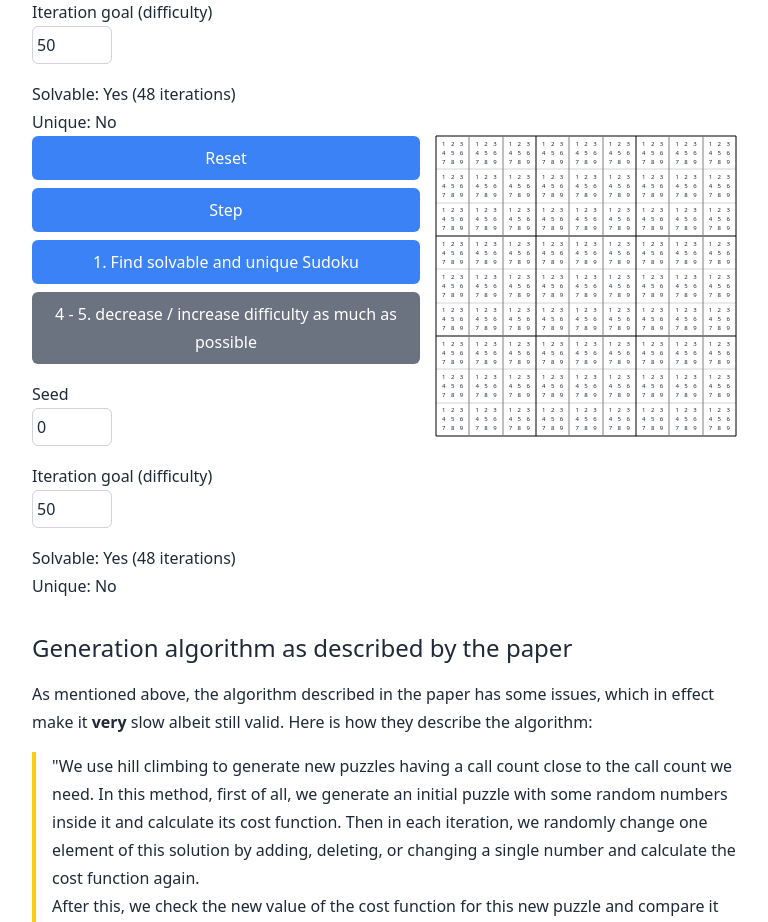
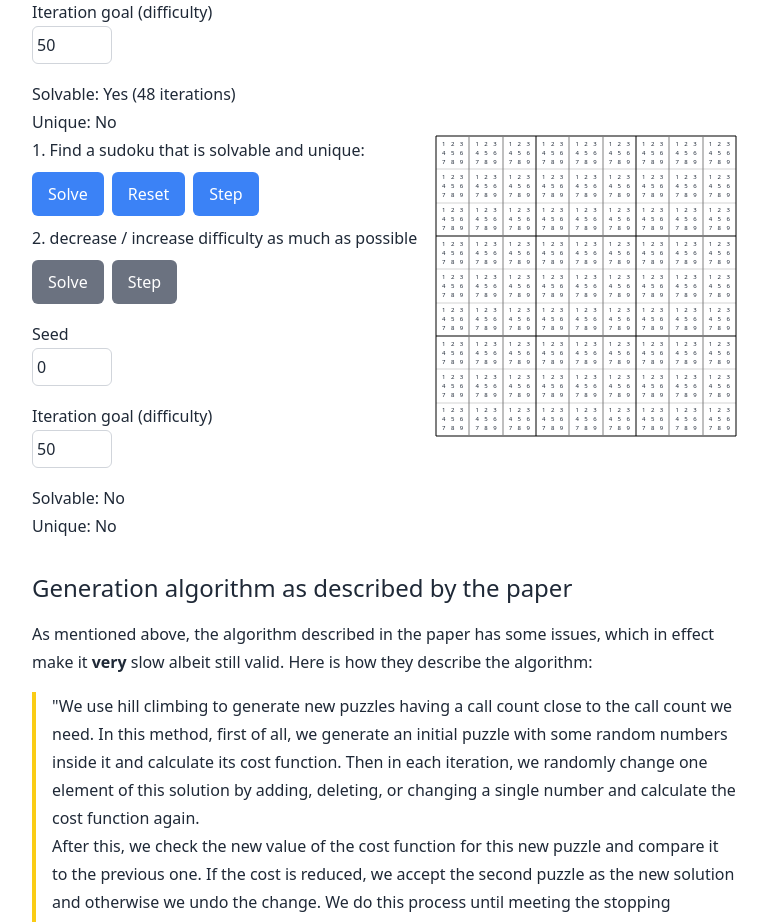
Before and after one commit to TN1ck/tn1ck.com, a Next.js app: page /blog/how-to-generate-sudokus in a window 1280 px wide. Shown: the part 6520-7442 px from the top of the page, without its empty margins (256-1024 px from the left). Built offline with nearby package versions, Linux system fonts and the light colour scheme.

Commit message:
chore: improve generator part

```diff
--- a/lib/sudoku/generate.ts
+++ b/lib/sudoku/generate.ts
@@ -7,7 +7,7 @@ import {
 } from "./common"
 import { flatten } from "lodash-es"
 import { sample, shuffle } from "./seededRandom"
-import { dfsLoop } from "./sudokus"
+import { dfsLoop, minimumRemainingValueStrategy } from "./sudokus"
 import { AC3Strategy } from "./ac3"
 
 export enum DIFFICULTY {
@@ -32,13 +32,22 @@ const sudokuSolver = (
   return dfsLoop([sudoku], AC3Strategy, 0)
 }
 
+export const sudokuSolverMRV = (
+  sudoku: SudokuGrid,
+): { solvedSudoku: SudokuGrid | null; iterations: number } => {
+  return dfsLoop([sudoku], minimumRemainingValueStrategy, 0)
+}
+
 /**
  * Checks that there is only one solution for the sudoku.
  *
  * This works by iterating over all cells and if an empty one is encountered,
  * we set numbers from 1-9 and make sure that only one yields a solution.
  */
-export function checkForUniqueness(sudoku: SudokuGrid): boolean {
+export function checkForUniqueness(
+  sudoku: SudokuGrid,
+  solver = sudokuSolver,
+): boolean {
   let rowIndex = 0
   for (const row of sudoku) {
     let colIndex = 0
@@ -54,7 +63,7 @@ export function checkForUniqueness(sudoku: SudokuGrid): boolean {
             continue
           }
 
-          const { solvedSudoku } = sudokuSolver(newSudoku)
+          const { solvedSudoku } = solver(newSudoku)
           if (solvedSudoku !== null) {
             timesSolved++
           }
@@ -244,7 +253,7 @@ export function increaseDifficultyOfSudoku(
     const newSudoku = cloneSudoku(sudoku)
     newSudoku[x][y] = 0
     const newCosts = sudokuSolver(newSudoku).iterations
-    if (newCosts > costs && checkForUniqueness(newSudoku)) {
+    if (newCosts >= costs && checkForUniqueness(newSudoku)) {
       return newSudoku
     }
   }
--- a/pages/blog/how-to-generate-sudokus.tsx
+++ b/pages/blog/how-to-generate-sudokus.tsx
@@ -39,6 +39,7 @@ import {
   makeSudokuSolvable,
   makeSudokuUnique,
   simplifySudoku,
+  sudokuSolverMRV,
 } from "../../lib/sudoku/generate"
 import {
   createSeededRandom,
@@ -617,6 +618,13 @@ const SudokuGenerator2 = ({
 }) => {
   const [seed, setSeed] = useState(0)
   const [iterationGoal, setIterationGoal] = useState(50)
+  const [timeoutTime, setTimeoutTime] = useState(10)
+  const [unique, setUnique] = useState(false)
+  const [solvedSudoku, setSolvedSudoku] = useState<{
+    solvedSudoku: SudokuGrid | null
+    iterations: number
+  } | null>(null)
+  const [maxReached, setMaxReached] = useState(false)
 
   const solveSudoku = useCallback(
     (sudoku: SudokuGrid) => {
@@ -687,33 +695,31 @@ const SudokuGenerator2 = ({
     [iterationGoal],
   )
 
-  const nearToTheDifficulty = (sudoku: SudokuGrid): SudokuGrid => {
-    let currentIterations = solveSudoku(sudoku).iterations
-    while (!validIterations(currentIterations)) {
+  const nearToTheDifficultyStep = (sudoku: SudokuGrid): SudokuGrid => {
+    let { iterations: currentIterations } = solveSudoku(sudoku)
     let newSudoku: SudokuGrid = []
     // Too difficult, make it easier.
     if (currentIterations > iterationGoal) {
+      console.log("Too difficult, make it easier.")
       newSudoku = simplifySudoku(sudoku, randomFn)
     }
     // Too easy, make it more difficult.
     if (currentIterations < iterationGoal) {
+      console.log("Too easy, make it more difficult.")
       newSudoku = increaseDifficultyOfSudoku(sudoku, randomFn)
     }
-      const newIterations = solveSudoku(newSudoku).iterations
-      if (currentIterations === newIterations && newIterations > 1) {
-        console.log("Reached maximum simplicity / difficulty with this sudoku.")
-        break
-      }
-      sudoku = newSudoku
-      currentIterations = newIterations
+
+    return newSudoku
   }
 
-    return sudoku
-  }
+  const reset = useCallback(() => {
+    setStack([cloneSudoku(EMPTY_SUDOKU)])
+    setSolvedSudoku(null)
+    setUnique(false)
+    setMaxReached(false)
+  }, [setStack, setSolvedSudoku, setUnique])
 
   const sudoku = stack[0]
-  const { iterations, solvedSudoku } = solveSudoku(sudoku)
-  const isUnique = solvedSudoku !== null && checkForUniqueness(sudoku)
 
   const getNotes = (sudoku: SudokuGrid): DomainSudoku => {
     const domainSudoku = toDomainSudoku(sudoku)
@@ -721,18 +727,47 @@ const SudokuGenerator2 = ({
     return reducedDomainSudoku
   }
 
-  const uniqueAndSolved = solvedSudoku !== null && isUnique
+  const uniqueAndSolved =
+    solvedSudoku !== null && solvedSudoku.solvedSudoku !== null && unique
 
   return (
     <div>
       <div className="block sm:flex justify-between">
         <div className="pr-4">
           <div className="grid gap-2">
+            {"1. Find a sudoku that is solvable and unique:"}
+            <div className="flex gap-2">
+              <button
+                disabled={uniqueAndSolved}
+                className="py-2 px-4 bg-blue-500 text-white rounded-md hover:bg-blue-600 disabled:bg-gray-500"
+                onClick={async () => {
+                  let localStack = stack
+                  let localUniqueAndSolved = false
+                  while (true) {
+                    const [sudoku, ...rest] = localStack
+                    const solvedSudoku = solveSudoku(sudoku)
+                    localUniqueAndSolved =
+                      checkForUniqueness(sudoku, sudokuSolverMRV) &&
+                      solvedSudoku.solvedSudoku !== null
+                    if (localUniqueAndSolved) {
+                      setUnique(true)
+                      break
+                    }
+                    const newStack = step(sudoku, randomFn)
+                    localStack = [...newStack, ...rest]
+                    setSolvedSudoku(solvedSudoku)
+                    setStack(localStack)
+                    await new Promise((resolve) =>
+                      setTimeout(resolve, timeoutTime),
+                    )
+                  }
+                }}
+              >
+                {uniqueAndSolved ? "Solve (done)" : "Solve"}
+              </button>
               <button
                 className="py-2 px-4 bg-blue-500 text-white rounded-md hover:bg-blue-600"
-              onClick={() => {
-                setStack([cloneSudoku(EMPTY_SUDOKU)])
-              }}
+                onClick={reset}
               >
                 {"Reset"}
               </button>
@@ -750,37 +785,70 @@ const SudokuGenerator2 = ({
               >
                 {uniqueAndSolved ? "Step (done)" : "Step"}
               </button>
+            </div>
+            {"2. decrease / increase difficulty as much as possible"}
+            <div className="flex gap-2">
               <button
-              disabled={uniqueAndSolved}
-              className="py-2 px-4 bg-blue-500 text-white rounded-md hover:bg-blue-600 disabled:bg-gray-500"
-              onClick={() => {
-                let localStack = stack
-                let localUniqueAndSolved = false
-                while (!localUniqueAndSolved && localStack.length > 0) {
-                  const [sudoku, ...rest] = localStack
-                  const newStack = step(sudoku, randomFn)
-                  localStack = [...newStack, ...rest]
-                  setStack(localStack)
-                  localUniqueAndSolved =
-                    checkForUniqueness(sudoku) &&
-                    solveSudoku(sudoku).solvedSudoku !== null
+                className="py-2 px-4 bg-gray-500 text-white rounded-md hover:bg-blue-600"
+                onClick={async () => {
+                  let sudoku = stack[0]
+                  while (true) {
+                    const newSudoku = nearToTheDifficultyStep(sudoku)
+
+                    const { solvedSudoku, iterations: newIterations } =
+                      solveSudoku(newSudoku)
+                    if (validIterations(newIterations)) {
+                      console.log("Reached goal")
+                      setMaxReached(true)
+                      break
+                    }
+
+                    if (sudoku === newSudoku) {
+                      setMaxReached(true)
+                      console.log(
+                        "Reached maximum simplicity / difficulty with this sudoku.",
+                      )
+                      break
+                    }
+
+                    sudoku = newSudoku
+                    setStack([newSudoku])
+                    setSolvedSudoku({ solvedSudoku, iterations: newIterations })
+                    console.log("New iterations", newIterations)
+                    await new Promise((resolve) =>
+                      setTimeout(resolve, timeoutTime),
+                    )
                   }
                 }}
               >
-              {uniqueAndSolved
-                ? "1. Find solvable and unique Sudoku (done)"
-                : "1. Find solvable and unique Sudoku"}
+                {maxReached ? "Solve (done)" : "Solve"}
               </button>
               <button
                 className="py-2 px-4 bg-gray-500 text-white rounded-md hover:bg-blue-600"
                 onClick={() => {
-                const sudoku = stack[0]
-                const newSudoku = nearToTheDifficulty(sudoku)
+                  const newSudoku = nearToTheDifficultyStep(sudoku)
+
+                  const { solvedSudoku, iterations: newIterations } =
+                    solveSudoku(newSudoku)
+                  if (validIterations(newIterations)) {
+                    console.log("Reached goal")
+                    setMaxReached(true)
+                  }
+
+                  if (sudoku === newSudoku) {
+                    setMaxReached(true)
+                    console.log(
+                      "Reached maximum simplicity / difficulty with this sudoku.",
+                    )
+                  }
+
                   setStack([newSudoku])
+                  setSolvedSudoku({ solvedSudoku, iterations: newIterations })
                 }}
               >
-              {"4 - 5. decrease / increase difficulty as much as possible"}
+                {maxReached ? "Step (done)" : "Step"}
               </button>
+            </div>
           </div>
           <div className="mt-4">
             <label className="block" htmlFor="timeout">
@@ -811,9 +879,11 @@ const SudokuGenerator2 = ({
           <div className="mt-4">
             <div>
               Solvable:{" "}
-              {solvedSudoku !== null ? `Yes (${iterations} iterations)` : "No"}
+              {solvedSudoku !== null
+                ? `Yes (${solvedSudoku.iterations} iterations)`
+                : "No"}
             </div>
-            <div>Unique: {isUnique ? "Yes" : "No"}</div>
+            <div>Unique: {unique ? "Yes" : "No"}</div>
           </div>
         </div>
         <div className="flex-shrink-0">
```
Lines whose indentation alone changed are shown as unchanged.
